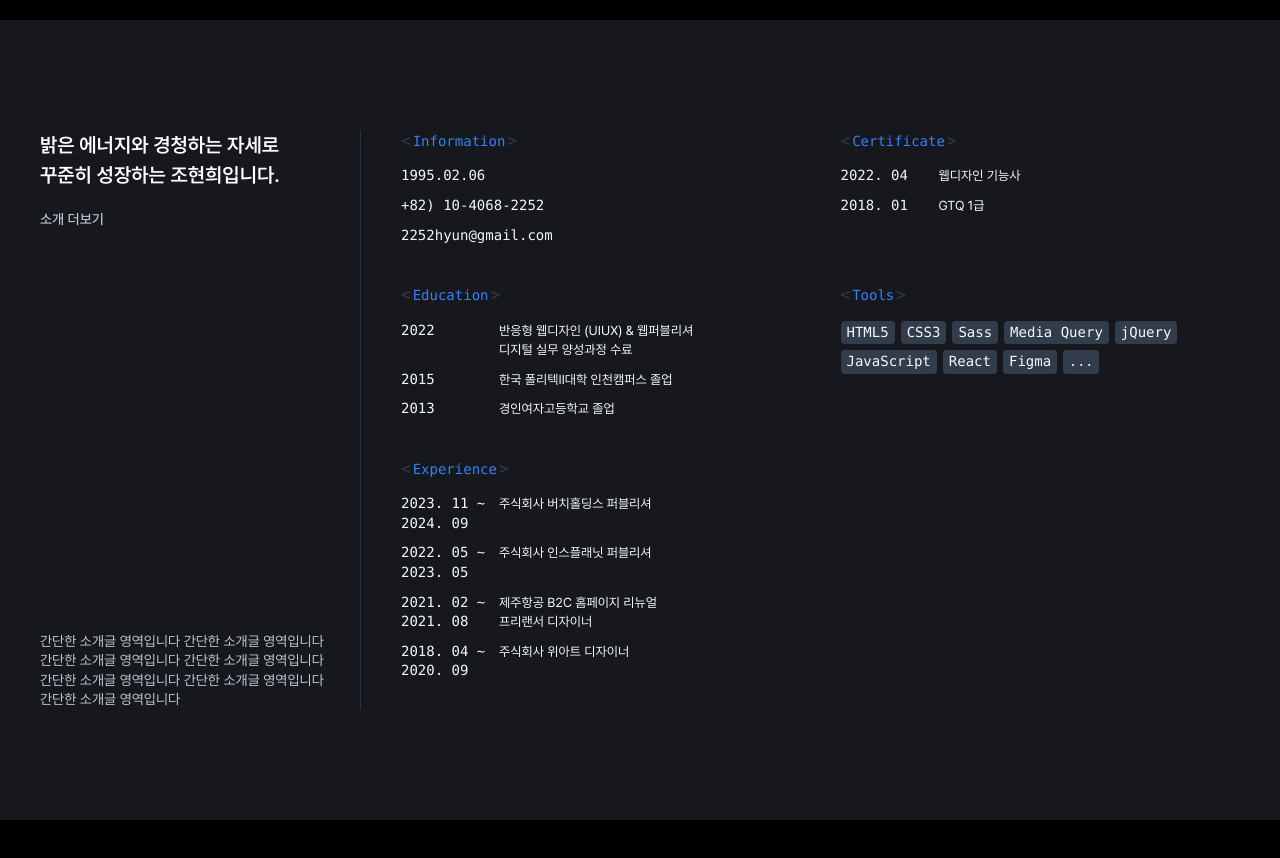
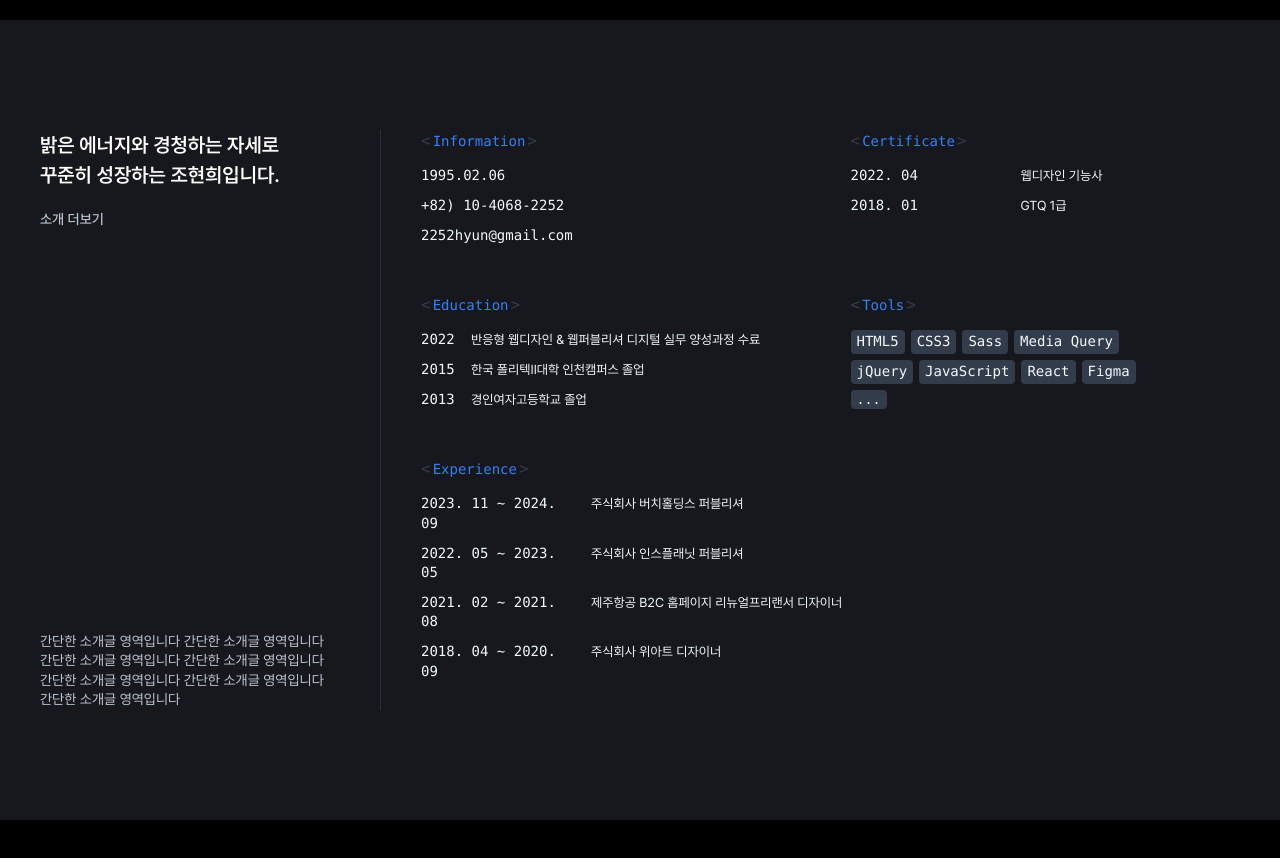
Before and after one commit to johyuni/johyuni.github.io, a React (Create React App) app: page / in a window 1280 px wide. Shown: the part 780-1638 px from the top of the page. Built offline with nearby package versions, Linux system fonts and the light colour scheme.

Commit message:
수정 : profile

```diff
--- a/src/assets/styles/common/_common.scss
+++ b/src/assets/styles/common/_common.scss
@@ -143,7 +143,6 @@ html {
 }
 
 .tooltip {
-  position: relative;
   &__btn {
     cursor: pointer;
     &:hover ~ .tooltip__panel {
@@ -155,7 +154,7 @@ html {
     position: absolute;
     z-index: 10;
     bottom: -5.6rem;
-    right: 50%;
+    left: 0;
     width: 22rem;
     padding: 0.6rem 1rem;
     margin-top: 0;
@@ -164,7 +163,7 @@ html {
     color: #569cd6;
     font-size: 1.4rem;
     font-family: Consolas;
-    transform: translate(50%, 0);
+    transform: translate(0, 0);
     transition: all 0.4s ease-in-out;
   }
 }
--- a/src/assets/styles/pages/_profile.scss
+++ b/src/assets/styles/pages/_profile.scss
@@ -10,7 +10,7 @@
       flex-direction: column;
       flex-shrink: 0;
       gap: 2rem;
-      width: 37rem;
+      width: 40rem;
       height: 100%;
       &__link {
         margin-top: 2rem;
@@ -33,7 +33,7 @@
       border-left: 1px solid $color_gray2;
       padding-left: 6rem;
       height: 100%;
-      gap: 1.4rem 3rem;
+      gap: 2rem 6rem;
       &__item {
         span:first-of-type,
         dt:first-of-type,
@@ -44,6 +44,13 @@
         .tagbox,
         &:first-of-type span:first-of-type {
           margin-top: 1.4rem;
+        }
+        .tagbox {
+          position: relative;
+          max-width: 30rem;
+        }
+        &:last-of-type {
+          grid-column: span 2;
         }
       }
       &__tit {
@@ -85,8 +92,8 @@
       dd {
         font-size: 1.3rem;
         display: inline-block;
-        width: calc(100% - 16.8rem);
-        padding-left: 0.8rem;
+        width: calc(100% - 17rem);
+        padding-left: 1rem;
         vertical-align: top;
         line-height: 150%;
         word-break: keep-all;
@@ -97,22 +104,27 @@
   // media::tablet
   @media screen and (max-width: 1400px) {
     .main__content {
-      gap: 0 2rem;
+      gap: 0 4rem;
       align-items: flex-start;
       .txt {
         width: 30rem;
       }
       .grid {
         padding-left: 4rem;
-        gap: 1rem 4rem;
+        gap: 2rem 4rem;
         &__item {
           padding: 0;
-        }
-        dt {
-          width: 9rem;
-        }
-        dd {
-          width: calc(100% - 9.8rem);
+          &:nth-of-type(3) {
+            dt {
+              width: 4rem;
+            }
+            dd {
+              width: calc(100% - 5rem);
+            }
+          }
+          dd br {
+            display: none;
+          }
         }
       }
     }
@@ -150,9 +162,6 @@
         dd {
           width: calc(100% - 16.8rem);
           text-align: right;
-          br {
-            display: none;
-          }
         }
       }
     }
--- a/src/components/pages/Profile.js
+++ b/src/components/pages/Profile.js
@@ -46,7 +46,7 @@ function Profile() {
               <dl>
                 <dt>2022</dt>
                 <dd>
-                  반응형 웹디자인 &#40;UIUX&#41; &#38; 웹퍼블리셔 <br />
+                  반응형 웹디자인 &#38; 웹퍼블리셔 <br />
                   디지털 실무 양성과정 수료
                 </dd>
                 <dt>2015</dt>
```
